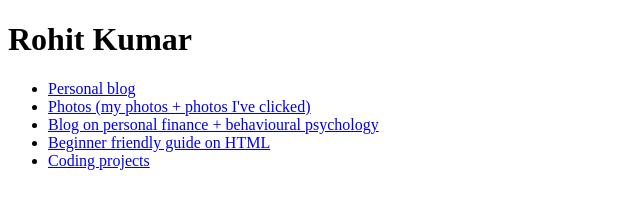
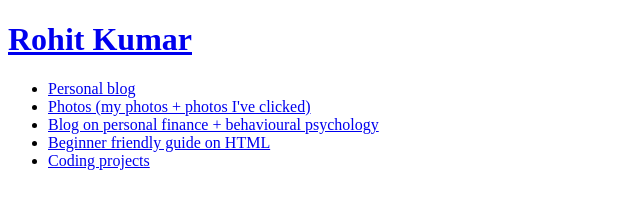
Before and after one commit to Rohitkumardelhi/rohit-social, a plain HTML site: page index.html in a window 1280 px wide. Shown: the whole page, without its empty margins (0-640 px from the left). Drawn offline with Linux system fonts and the light colour scheme.

Commit message:
Update index.html

```diff
--- a/index.html
+++ b/index.html
@@ -3,10 +3,11 @@
     <head>
         <title>Rohit Kumar</title>
         <meta charset="utf-8">
+        <meta name="viewport" content="width=device-width">
     </head>
     <body>
         <header>
-            <h1>Rohit Kumar</h1>
+            <h1><a href="https://rohit.social">Rohit Kumar</a></h1>
         </header>
         <main>
 <ul>
```
